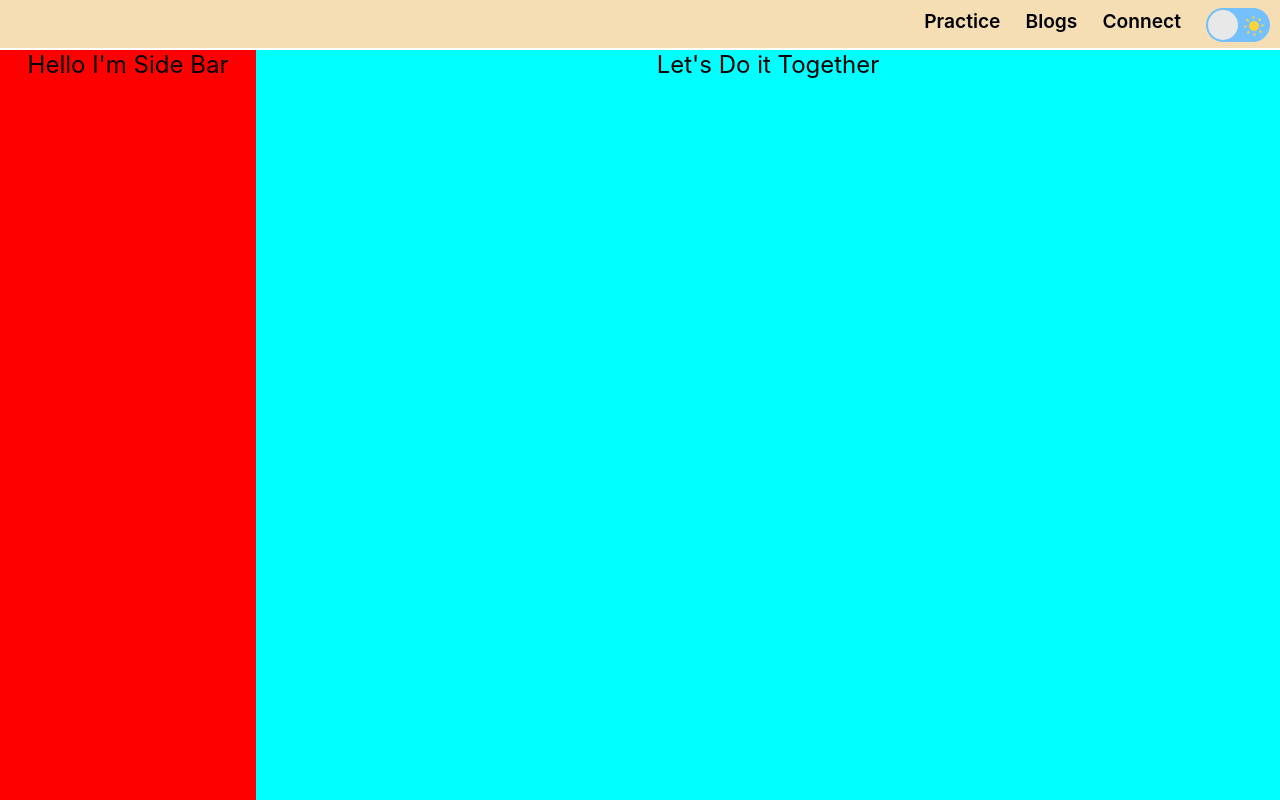
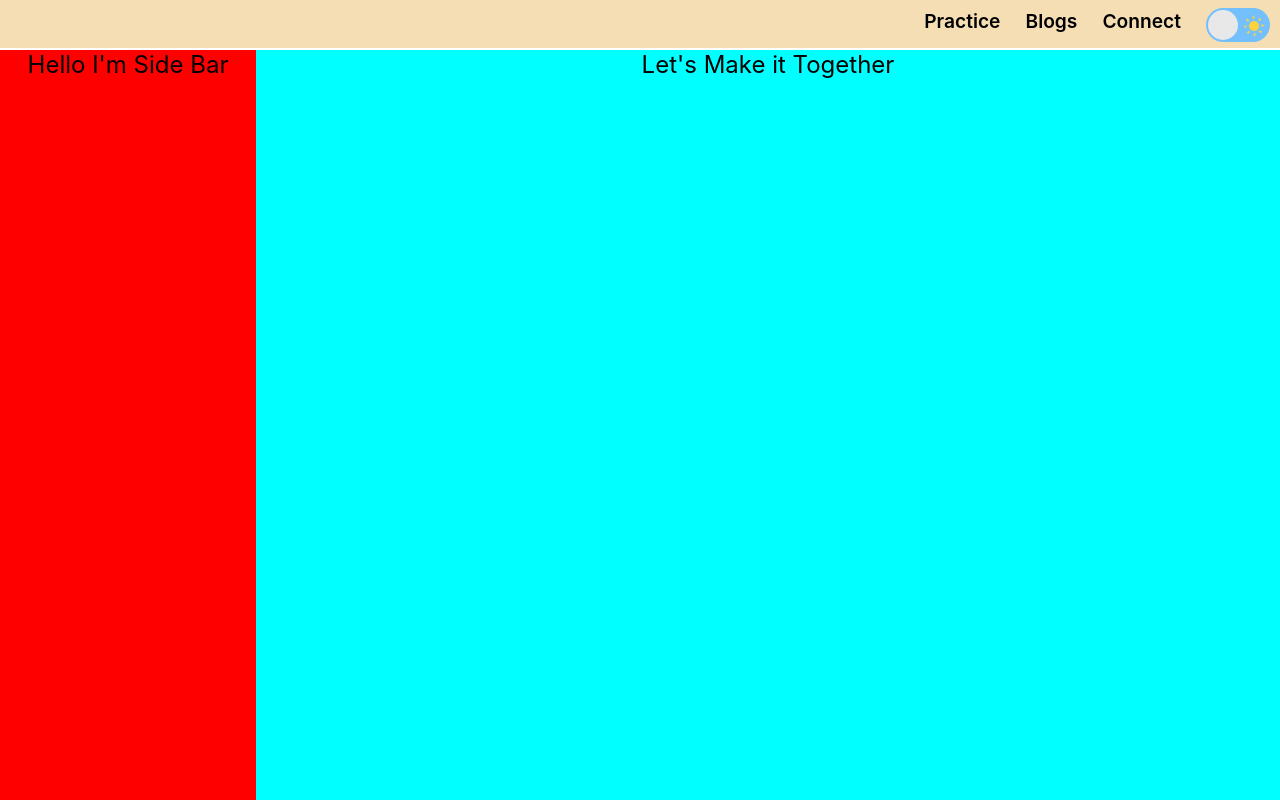
Before and after one commit to thejaduijin/React_Practice, a React (Create React App) app: page /connect in a window 1280 px wide. Built offline with nearby package versions, Linux system fonts and the light colour scheme.

Commit message:
data changed

```diff
--- a/src/components/Connect/Connect.jsx
+++ b/src/components/Connect/Connect.jsx
@@ -3,7 +3,7 @@ import "./Connect.css"
 function Connect() {
   return (
     <div className='main-outlet'>
-      Let's Do it Together
+      Let's Make it Together
     </div>
   )
 }
```
